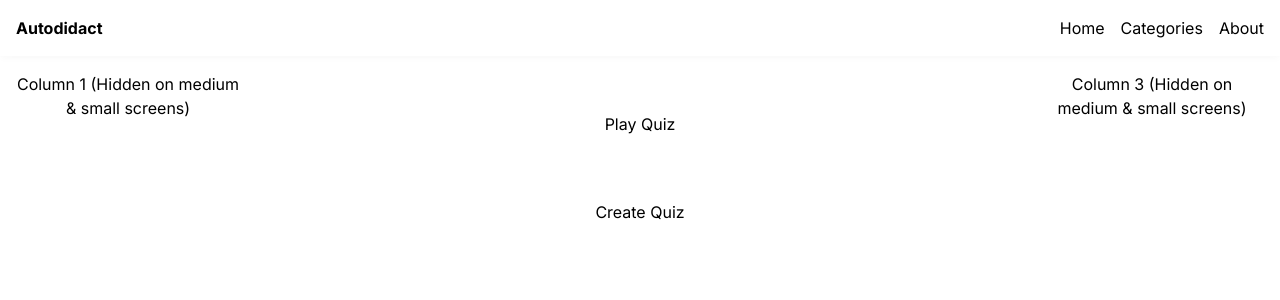
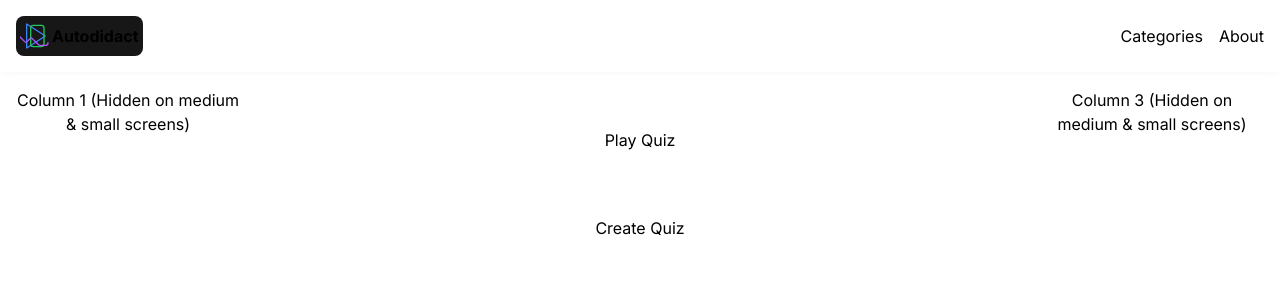
Before and after one commit to san-poon/nexus-adept, a Next.js app: page / in a window 1280 px wide. Shown: the top 300 px of the page. Built offline with nearby package versions, Linux system fonts and the light colour scheme.

Commit message:
Add svg Logo, Love it...

```diff
--- a/app/Header.tsx
+++ b/app/Header.tsx
@@ -1,22 +1,60 @@
+'use client';
 import Link from "next/link";
 
 export default function Header() {
     return (
         <header className="p-4 shadow-md dark:shadow-neutral-950 shadow-neutral-50">
             <div className="container mx-auto flex items-center justify-between">
-                {/* Logo */}
-                <div className="font-bold">
-                    Autodidact
-                </div>
+                <Link href="/" title="Play & learn Learn & create Create & learn">
+                    <div className="flex items-center justify-center space-x-0 bg-neutral-900 rounded-lg hover:bg-neutral-800 transition duration-300 p-1">
+                        {/* Logo */}
+                        <svg
+                            xmlns="http://www.w3.org/2000/svg"
+                            fill="none"
+                            viewBox="0 0 24 24"
+                            stroke="currentColor"
+                            className="h-8 w-8"
+                        >
+                            {/* <!-- Play button icon --> */}
+                            <path
+                                d="M5 3l14 9-14 9V3z"
+                                stroke-linecap="round"
+                                stroke-linejoin="round"
+                                className="text-blue-500"
+                            />
+                            {/* <!-- Book icon --> */}
+                            <path
+                                d="M8 5.999V18a2 2 0 002 2h6a2 2 0 002-2V5.999M8 5.999h0a2 2 0 012-2h6a2 2 0 012 2h0M8 5.999h0a2 2 0 012-2h6a2 2 0 012 2h0"
+                                stroke-linecap="round"
+                                stroke-linejoin="round"
+                                className="text-green-500"
+                            />
+                            {/* Paintbrush icon */}
+                            <path
+                                d="M21 17a2 2 0 01-2 2h-3.879a2 2 0 01-1.414-.586l-4.586-4.586a1 1 0 00-1.414 0l-2.586 2.586a1 1 0 01-1.414 0l-4-4"
+                                stroke-linecap="round"
+                                stroke-linejoin="round"
+                                className="text-purple-500"
+                            />
+                        </svg>
+                        <span className="font-bold">
+                            Autodidact
+                        </span>
+                    </div>
+                </Link>
                 {/* Navigation Links */}
                 <nav className="hidden md:flex space-x-4">
-                    <Link href="#" className="">Home</Link>
                     <Link href="#" className="">Categories</Link>
                     <Link href="#" className="">About</Link>
                 </nav>
 
+
+
                 {/* Mobile menu button */}
-                <div className="md:hidden">
+                <div className="md:hidden text-teal-500 hover:text-teal-300" onClick={() => { console.log('Mobile menu clicked') }}>
+                    <svg xmlns="http://www.w3.org/2000/svg" fill="none" viewBox="0 0 24 24" strokeWidth={1.5} stroke="currentColor" className="w-6 h-6">
+                        <path strokeLinecap="round" strokeLinejoin="round" d="M3.75 6.75h16.5M3.75 12h16.5m-16.5 5.25h16.5" />
+                    </svg>
 
                 </div>
 
```
